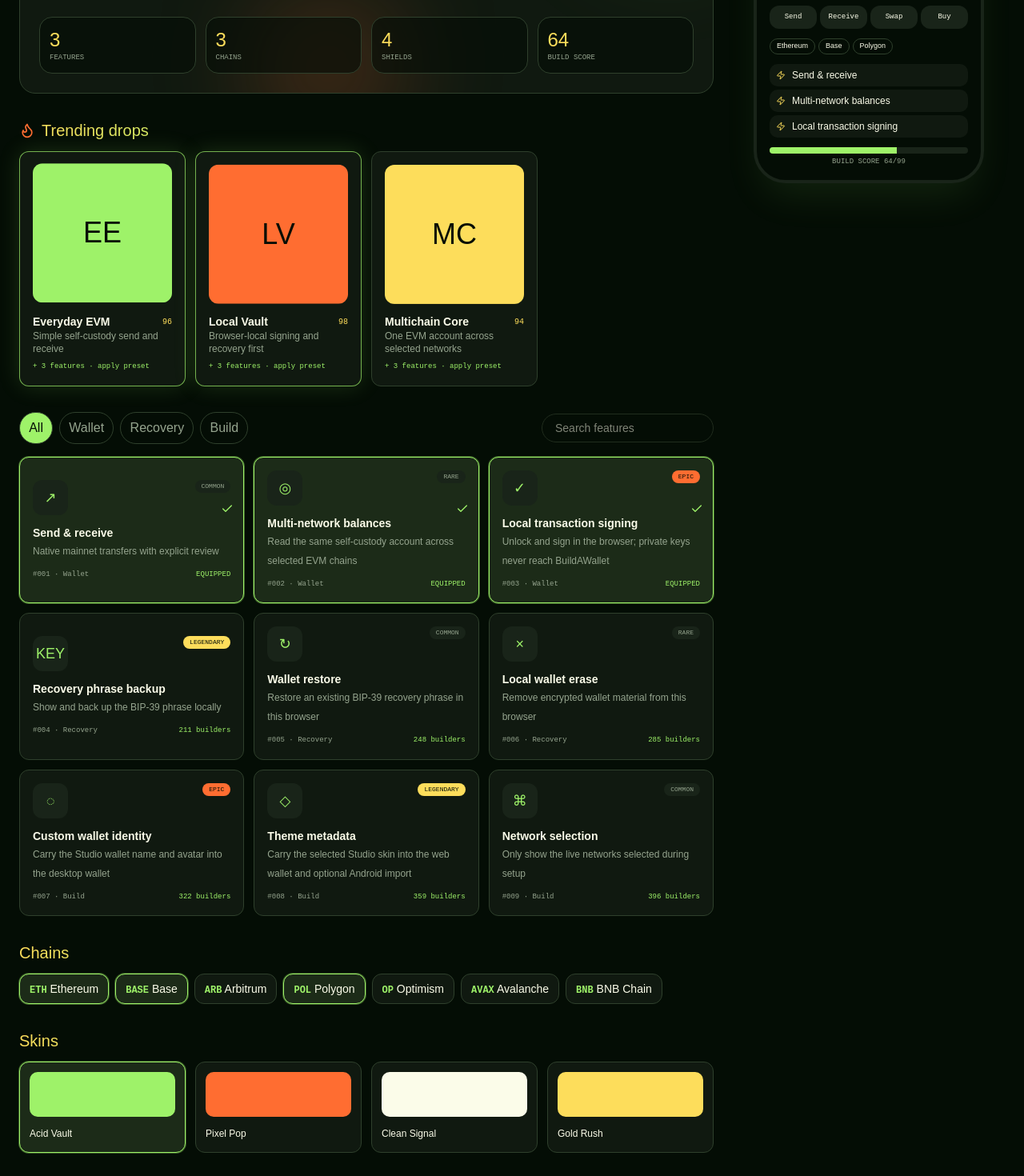
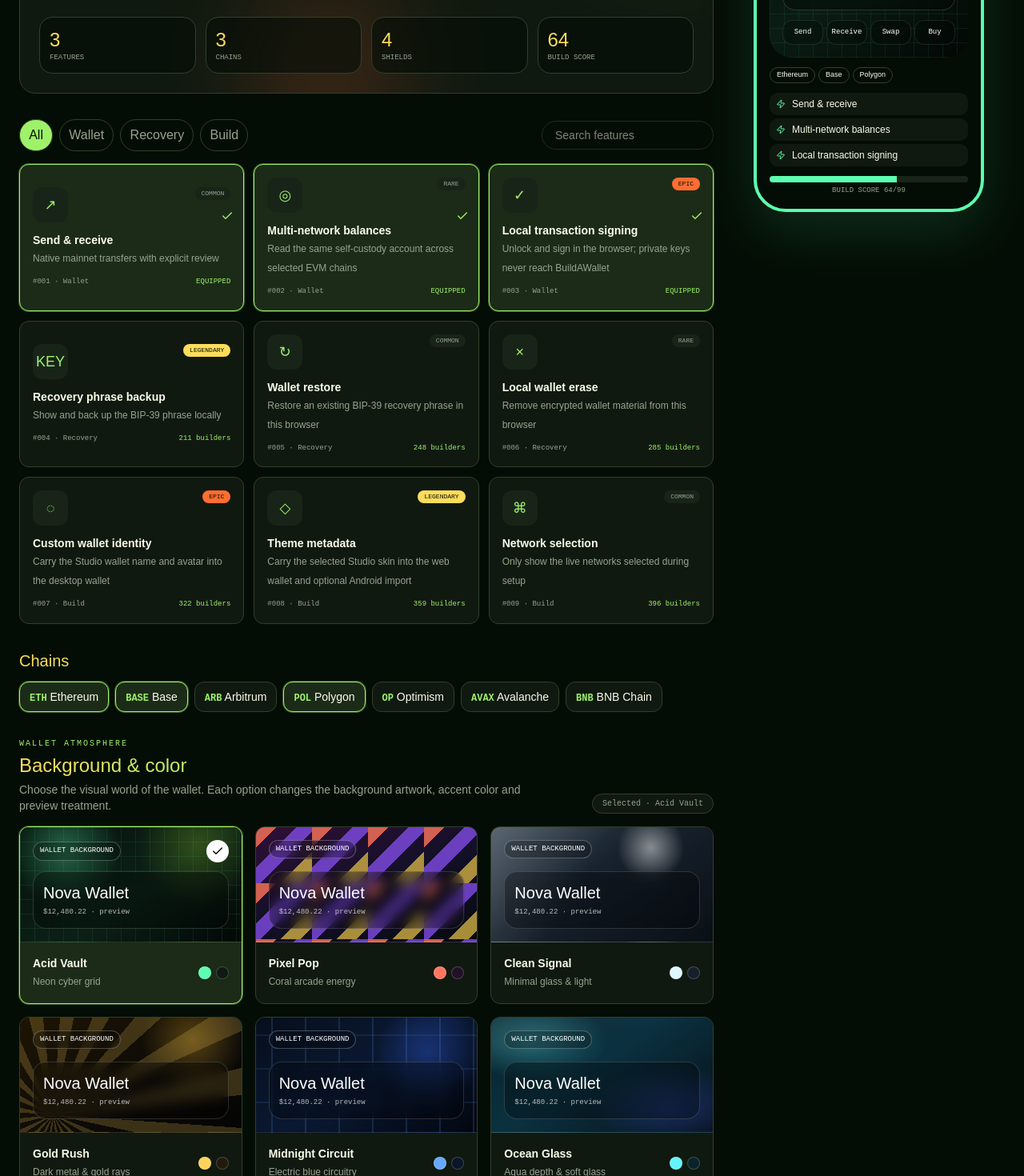
Before and after one commit to Chadd937/buildawallet, a React (Vite) app in the folder human-app/: page /human/studio in a window 1280 px wide. Shown: the part 380-1850 px from the top of the page at 80% size. Built offline with nearby package versions, Linux system fonts and the light colour scheme.

Commit message:
Refresh Studio themes and remove trending drops

```diff
--- a/human-app/src/routes/human.studio.tsx
+++ b/human-app/src/routes/human.studio.tsx
@@ -1,10 +1,10 @@
 import { createFileRoute, useNavigate } from "@tanstack/react-router";
 import { useMemo, useState } from "react";
-import { Check, Flame, Sparkles, WalletCards, Zap } from "lucide-react";
+import { Check, Sparkles, WalletCards, Zap } from "lucide-react";
 import { Button } from "@/components/ui/button";
 import { WalletShell } from "@/components/wallet-shell";
 import { useWalletDraft } from "@/hooks/use-wallet-draft";
-import { chainOptions, featureGroups, presets } from "@/lib/wallet-data";
+import { chainOptions, featureGroups } from "@/lib/wallet-data";
 
 export const Route = createFileRoute("/human/studio")({
   head: () => ({ meta: [
@@ -18,10 +18,57 @@ export const Route = createFileRoute("/human/studio")({
   component: Studio,
 });
 
-const skins = [
-  { name: "Acid Vault", cls: "bg-primary" }, { name: "Pixel Pop", cls: "bg-coral" },
-  { name: "Clean Signal", cls: "bg-foreground" }, { name: "Gold Rush", cls: "bg-accent" },
+const themes = [
+  {
+    name: "Acid Vault",
+    detail: "Neon cyber grid",
+    accent: "#5cffb0",
+    surface: "#101912",
+    background: "radial-gradient(circle at 20% 20%, rgba(92,255,176,.38), transparent 28%), radial-gradient(circle at 80% 15%, rgba(183,255,46,.24), transparent 30%), linear-gradient(rgba(92,255,176,.09) 1px, transparent 1px), linear-gradient(90deg, rgba(92,255,176,.09) 1px, transparent 1px), linear-gradient(145deg, #06120d 0%, #0d2419 55%, #030806 100%)",
+    backgroundSize: "auto, auto, 18px 18px, 18px 18px, auto",
+  },
+  {
+    name: "Pixel Pop",
+    detail: "Coral arcade energy",
+    accent: "#ff765f",
+    surface: "#221027",
+    background: "linear-gradient(135deg, rgba(255,118,95,.9) 0 18%, transparent 18% 36%, rgba(142,83,255,.8) 36% 54%, transparent 54% 72%, rgba(255,214,79,.72) 72% 90%, transparent 90%), linear-gradient(160deg, #36113d 0%, #16122d 48%, #090a13 100%)",
+    backgroundSize: "70px 70px, auto",
+  },
+  {
+    name: "Clean Signal",
+    detail: "Minimal glass & light",
+    accent: "#dff7ff",
+    surface: "#16202b",
+    background: "radial-gradient(circle at 72% 18%, rgba(255,255,255,.55), transparent 18%), linear-gradient(120deg, rgba(255,255,255,.18), transparent 42%), linear-gradient(145deg, #435363 0%, #1a2633 42%, #0b1118 100%)",
+    backgroundSize: "auto",
+  },
+  {
+    name: "Gold Rush",
+    detail: "Dark metal & gold rays",
+    accent: "#ffd35a",
+    surface: "#211a0d",
+    background: "repeating-conic-gradient(from 220deg at 15% 85%, rgba(255,211,90,.22) 0deg 8deg, transparent 8deg 18deg), radial-gradient(circle at 78% 20%, rgba(255,188,41,.34), transparent 26%), linear-gradient(145deg, #211604 0%, #0e0c09 58%, #050505 100%)",
+    backgroundSize: "auto",
+  },
+  {
+    name: "Midnight Circuit",
+    detail: "Electric blue circuitry",
+    accent: "#66a8ff",
+    surface: "#0b1528",
+    background: "linear-gradient(90deg, transparent 0 46%, rgba(102,168,255,.18) 46% 50%, transparent 50% 100%), linear-gradient(0deg, transparent 0 46%, rgba(102,168,255,.12) 46% 50%, transparent 50% 100%), radial-gradient(circle at 78% 30%, rgba(54,107,255,.38), transparent 28%), linear-gradient(145deg, #07101f 0%, #0b1b38 50%, #030711 100%)",
+    backgroundSize: "42px 42px, 42px 42px, auto, auto",
+  },
+  {
+    name: "Ocean Glass",
+    detail: "Aqua depth & soft glass",
+    accent: "#63f4ff",
+    surface: "#09232a",
+    background: "radial-gradient(ellipse at 18% 20%, rgba(99,244,255,.36), transparent 30%), radial-gradient(ellipse at 82% 78%, rgba(72,99,255,.3), transparent 32%), linear-gradient(165deg, rgba(255,255,255,.08), transparent 30%), linear-gradient(145deg, #062630 0%, #0c3747 44%, #07121c 100%)",
+    backgroundSize: "auto",
+  },
 ];
+
 const memes = ["WAGMI", "GM", "HODL", "TO THE MOON", "NGMI? NEVER", "LFG", "DYOR", "FEW"];
 const rarity = (i: number) => ["COMMON", "RARE", "EPIC", "LEGENDARY"][i % 4];
 const allFeatures = featureGroups.flatMap((g) => g.items.map((f) => ({ group: g.key, name: f[0], detail: f[1], icon: f[2] })));
@@ -34,7 +81,7 @@ function Studio() {
   const shown = allFeatures.filter((f) => (filter === "All" || f.group === filter) && f.name.toLowerCase().includes(query.toLowerCase()));
   const score = useMemo(() => Math.min(99, 40 + draft.features.length * 2 + draft.chains.length * 2 + draft.security.length * 3), [draft]);
   const toggleList = (key: "features" | "chains", name: string) => setDraft((d) => ({ ...d, [key]: d[key].includes(name) ? d[key].filter((x) => x !== name) : [...d[key], name] }));
-  const applyPreset = (p: (typeof presets)[number]) => setDraft((d) => ({ ...d, features: Array.from(new Set([...d.features, ...p.features])) }));
+  const selectedTheme = themes.find((theme) => theme.name === draft.theme) ?? themes[0];
 
   return <WalletShell>
     <div className="overflow-hidden border-b border-border bg-card/60 py-2 font-display text-xs text-accent" aria-hidden="true">
@@ -53,14 +100,6 @@ function Studio() {
           </div>
         </section>
 
-        <h2 className="mt-8 flex items-center gap-2 font-display text-xl"><Flame className="size-5 text-coral" /> Trending drops</h2>
-        <div className="mt-3 grid gap-3 sm:grid-cols-2 xl:grid-cols-4">{presets.map((p, i) => <button key={p.name} onClick={() => applyPreset(p)} className="choice-card pulse-border group p-4 text-left" style={{ animationDelay: `${i * 0.7}s` }}>
-          <div className={`floaty mb-3 grid aspect-square place-items-center rounded-lg font-display text-4xl text-primary-foreground ${["bg-primary", "bg-coral", "bg-accent", "bg-highlight"][i]}`} style={{ animationDelay: `${i * 0.5}s` }}>{p.name.split(" ").map((w) => w[0]).join("")}</div>
-          <div className="flex items-center justify-between"><strong className="font-display text-sm">{p.name}</strong><span className="font-mono text-[10px] text-accent">{p.score}</span></div>
-          <p className="text-xs text-muted-foreground">{p.detail}</p>
-          <span className="mt-2 block font-mono text-[9px] text-primary">+ {p.features.length} features · apply preset</span>
-        </button>)}</div>
-
         <div className="mt-8 flex flex-wrap items-center gap-2">
           {["All", ...featureGroups.map((g) => g.key)].map((k) => <button key={k} onClick={() => setFilter(k)} className={`nav-link border border-border ${filter === k ? "nav-link-active" : ""}`}>{k}</button>)}
           <input value={query} onChange={(e) => setQuery(e.target.value)} placeholder="Search features" className="ml-auto h-9 rounded-full border border-input bg-background px-4 text-sm outline-none focus:border-primary" />
@@ -75,8 +114,56 @@ function Studio() {
         <h2 className="mt-8 font-display text-xl">Chains</h2>
         <div className="mt-3 flex flex-wrap gap-2">{chainOptions.map(([name, sym]) => <button key={name} onClick={() => toggleList("chains", name)} data-selected={draft.chains.includes(name)} className="choice-card px-3 py-2 text-sm"><b className="font-mono text-xs text-primary">{sym}</b> {name}</button>)}</div>
 
-        <h2 className="mt-8 font-display text-xl">Skins</h2>
-        <div className="mt-3 grid grid-cols-2 gap-3 sm:grid-cols-4">{skins.map((s) => <button key={s.name} onClick={() => setDraft((d) => ({ ...d, theme: s.name }))} data-selected={draft.theme === s.name} className="choice-card p-3 text-left"><div className={`mb-2 h-14 rounded-md ${s.cls}`} /><span className="font-display text-xs">{s.name}</span></button>)}</div>
+        <section className="mt-8">
+          <div className="flex flex-wrap items-end justify-between gap-3">
+            <div>
+              <p className="font-mono text-[10px] uppercase tracking-[0.2em] text-primary">Wallet atmosphere</p>
+              <h2 className="mt-1 font-display text-2xl">Background & color</h2>
+              <p className="mt-1 max-w-2xl text-sm text-muted-foreground">Choose the visual world of the wallet. Each option changes the background artwork, accent color and preview treatment.</p>
+            </div>
+            <span className="rounded-full border border-border bg-card px-3 py-1 font-mono text-[10px] text-muted-foreground">Selected · {selectedTheme.name}</span>
+          </div>
+
+          <div className="mt-4 grid gap-4 sm:grid-cols-2 xl:grid-cols-3">
+            {themes.map((theme) => {
+              const selected = draft.theme === theme.name;
+              return <button
+                key={theme.name}
+                type="button"
+                onClick={() => setDraft((d) => ({ ...d, theme: theme.name }))}
+                data-selected={selected}
+                className="choice-card group overflow-hidden p-0 text-left"
+              >
+                <div
+                  className="relative h-36 overflow-hidden border-b border-white/10 p-4 text-white"
+                  style={{ backgroundImage: theme.background, backgroundSize: theme.backgroundSize }}
+                >
+                  <div className="absolute inset-0 bg-black/10 transition group-hover:bg-transparent" />
+                  <div className="relative flex h-full flex-col justify-between">
+                    <div className="flex items-center justify-between">
+                      <span className="rounded-full border border-white/25 bg-black/25 px-2 py-1 font-mono text-[9px] uppercase backdrop-blur">Wallet background</span>
+                      {selected && <span className="grid size-7 place-items-center rounded-full bg-white text-black"><Check className="size-4" /></span>}
+                    </div>
+                    <div className="rounded-xl border border-white/15 bg-black/30 p-3 backdrop-blur-sm">
+                      <div className="font-display text-xl">{draft.name}</div>
+                      <div className="mt-1 font-mono text-[9px] text-white/70">$12,480.22 · preview</div>
+                    </div>
+                  </div>
+                </div>
+                <div className="flex items-center justify-between gap-3 p-4">
+                  <div>
+                    <strong className="block font-display text-sm">{theme.name}</strong>
+                    <span className="text-xs text-muted-foreground">{theme.detail}</span>
+                  </div>
+                  <div className="flex gap-1.5">
+                    <span className="size-4 rounded-full border border-white/20" style={{ background: theme.accent }} />
+                    <span className="size-4 rounded-full border border-white/20" style={{ background: theme.surface }} />
+                  </div>
+                </div>
+              </button>;
+            })}
+          </div>
+        </section>
 
         <section className="mt-10 rounded-2xl border-2 border-primary bg-card p-6 text-center">
           <Sparkles className="mx-auto size-6 text-accent" />
@@ -88,14 +175,28 @@ function Studio() {
       </div>
 
       <aside className="lg:sticky lg:top-4 lg:self-start">
-        <div className="mx-auto w-72 rounded-[2.5rem] border-4 border-secondary bg-background p-4 shadow-2xl shadow-primary/10">
+        <div
+          className="mx-auto w-72 overflow-hidden rounded-[2.5rem] border-4 bg-background p-4 shadow-2xl"
+          style={{ borderColor: selectedTheme.accent, boxShadow: `0 24px 70px ${selectedTheme.accent}22` }}
+        >
           <div className="mx-auto mb-4 h-1.5 w-16 rounded-full bg-secondary" />
-          <div className="flex items-center gap-2"><span className="grid size-9 place-items-center rounded-full bg-primary font-display text-primary-foreground">{draft.name[0] ?? "N"}</span><div><strong className="block font-display text-sm">{draft.name}</strong><span className="font-mono text-[9px] text-muted-foreground">{draft.custody} · {draft.theme}</span></div></div>
-          <div className="mt-4 rounded-xl bg-primary p-4 text-primary-foreground"><span className="font-mono text-[9px]">STUDIO PREVIEW</span><div className="font-display text-3xl">$12,480.22</div><span className="text-xs">demo balance</span></div>
-          <div className="mt-3 grid grid-cols-4 gap-1 text-center font-mono text-[9px]">{["Send", "Receive", "Swap", "Buy"].map((a) => <div key={a} className="rounded-lg bg-secondary py-2">{a}</div>)}</div>
+          <div
+            className="relative overflow-hidden rounded-[1.75rem] p-4 text-white"
+            style={{ backgroundImage: selectedTheme.background, backgroundSize: selectedTheme.backgroundSize }}
+          >
+            <div className="absolute inset-0 bg-black/20" />
+            <div className="relative">
+              <div className="flex items-center gap-2">
+                <span className="grid size-9 place-items-center rounded-full font-display text-black" style={{ background: selectedTheme.accent }}>{draft.name[0] ?? "N"}</span>
+                <div><strong className="block font-display text-sm">{draft.name}</strong><span className="font-mono text-[9px] text-white/70">{draft.custody} · {selectedTheme.name}</span></div>
+              </div>
+              <div className="mt-4 rounded-xl border border-white/15 bg-black/30 p-4 backdrop-blur-sm"><span className="font-mono text-[9px] text-white/70">STUDIO PREVIEW</span><div className="font-display text-3xl">$12,480.22</div><span className="text-xs text-white/70">demo balance</span></div>
+              <div className="mt-3 grid grid-cols-4 gap-1 text-center font-mono text-[9px]">{["Send", "Receive", "Swap", "Buy"].map((a) => <div key={a} className="rounded-lg border border-white/10 bg-black/25 py-2 backdrop-blur-sm">{a}</div>)}</div>
+            </div>
+          </div>
           <div className="mt-3 flex flex-wrap gap-1">{draft.chains.slice(0, 8).map((c) => <span key={c} className="rounded-full border border-border px-2 py-0.5 text-[9px]">{c}</span>)}</div>
-          <div className="mt-3 max-h-48 space-y-1 overflow-auto">{draft.features.map((f) => <div key={f} className="flex items-center gap-2 rounded-md bg-card px-2 py-1.5 text-xs"><Zap className="size-3 text-accent" />{f}</div>)}</div>
-          <div className="mt-3 h-2 overflow-hidden rounded-full bg-secondary"><div className="h-full bg-primary transition-all" style={{ width: `${score}%` }} /></div>
+          <div className="mt-3 max-h-48 space-y-1 overflow-auto">{draft.features.map((f) => <div key={f} className="flex items-center gap-2 rounded-md bg-card px-2 py-1.5 text-xs"><Zap className="size-3" style={{ color: selectedTheme.accent }} />{f}</div>)}</div>
+          <div className="mt-3 h-2 overflow-hidden rounded-full bg-secondary"><div className="h-full transition-all" style={{ width: `${score}%`, background: selectedTheme.accent }} /></div>
           <p className="mt-1 text-center font-mono text-[9px] text-muted-foreground">BUILD SCORE {score}/99</p>
         </div>
       </aside>
```
